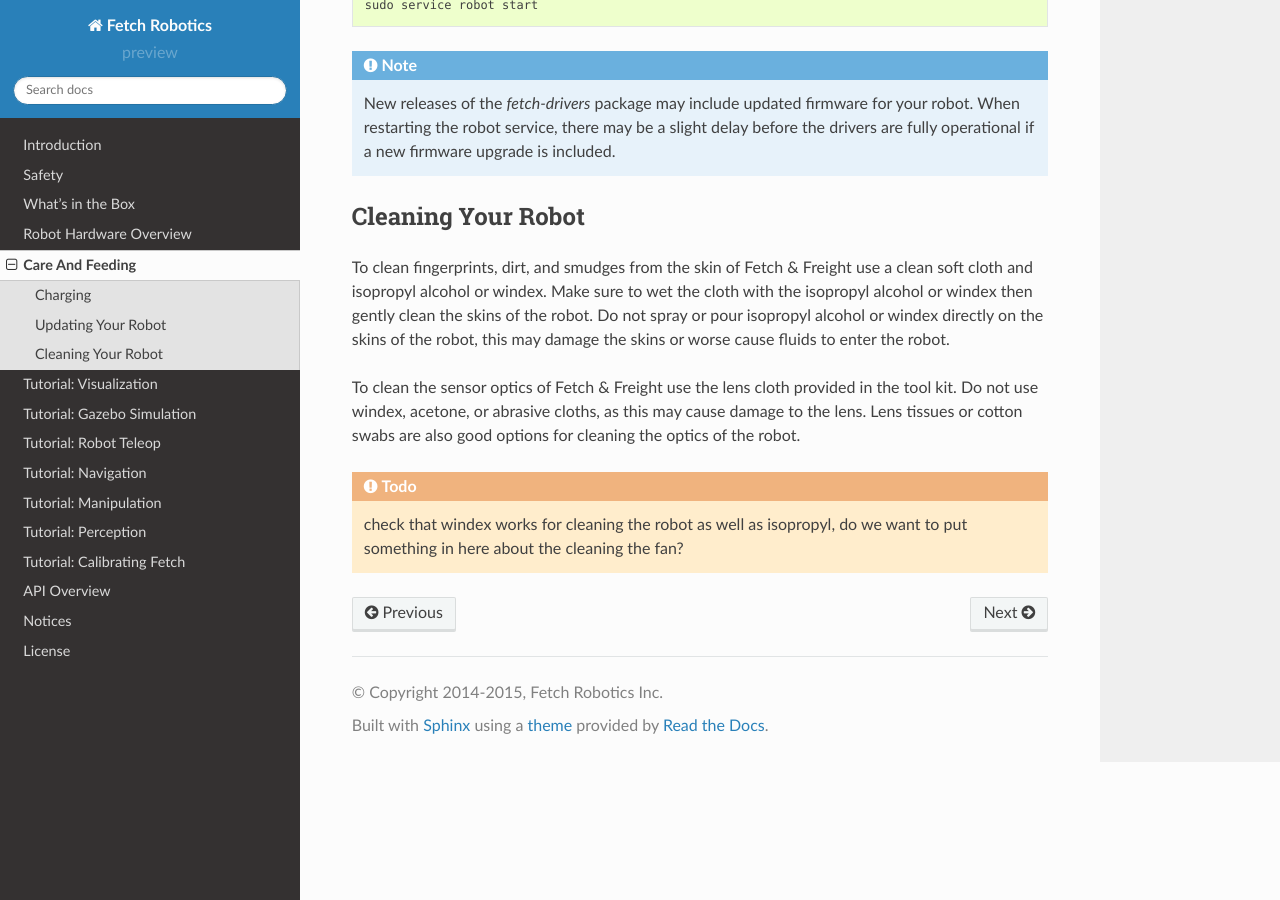
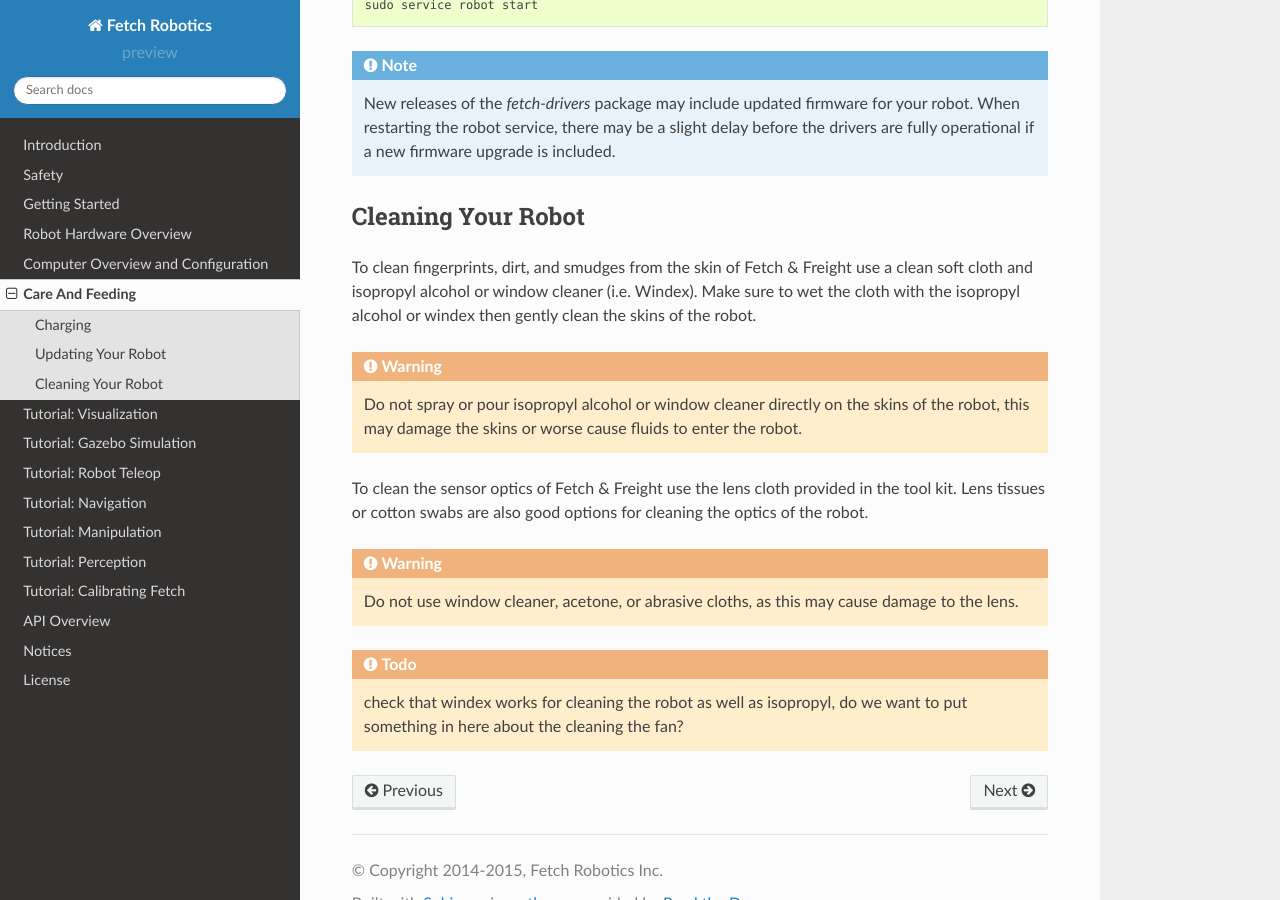
Before and after one commit to fetchrobotics/docs, a Sphinx documentation site: the page built from source/care_and_feeding.rst, in a window 1280 px wide and 900 px high, scrolled down 511 px. Built offline with Sphinx 7.4.7 and the Read the Docs theme 2.0.0, drawn with Linux system fonts in a browser that asks for light colours.

Commit message:
adding the getting started section with embedding different sections so it reads well without jumping around by linking

```diff
--- a/source/care_and_feeding.rst
+++ b/source/care_and_feeding.rst
@@ -32,15 +32,23 @@
 -------------------
 
 To clean fingerprints, dirt, and smudges from the skin of Fetch &
-Freight use a clean soft cloth and isopropyl alcohol or windex. Make
-sure to wet the cloth with the isopropyl alcohol or windex then gently
-clean the skins of the robot. Do not spray or pour isopropyl alcohol or
-windex directly on the skins of the robot, this may damage the skins
-or worse cause fluids to enter the robot.
+Freight use a clean soft cloth and isopropyl alcohol or window cleaner
+(i.e. Windex). Make sure to wet the cloth with the isopropyl alcohol
+or windex then gently clean the skins of the robot.
+
+.. warning::
+
+    Do not spray or pour isopropyl alcohol or window cleaner directly
+    on the skins of the robot, this may damage the skins or worse
+    cause fluids to enter the robot.
 
 To clean the sensor optics of Fetch & Freight use the lens cloth
-provided in the tool kit. Do not use windex, acetone, or abrasive
-cloths, as this may cause damage to the lens. Lens tissues or cotton
-swabs are also good options for cleaning the optics of the robot.
+provided in the tool kit. Lens tissues or cotton swabs are also good
+options for cleaning the optics of the robot.
+
+.. warning::
+
+    Do not use window cleaner, acetone, or abrasive cloths,
+    as this may cause damage to the lens.
 
 .. TODO:: check that windex works for cleaning the robot as well as isopropyl, do we want to put something in here about the cleaning the fan?
--- a/source/index.rst
+++ b/source/index.rst
@@ -4,8 +4,8 @@
 Welcome to Fetch Robotics' documentation!
 ========================================================
 
-Getting Started
----------------
+Fetch & Freight Manual
+----------------------
 
 .. toctree::
    :maxdepth: 2
--- a/source/teleop.rst
+++ b/source/teleop.rst
@@ -3,7 +3,7 @@
 
 Using the Robot Joystick
 ------------------------
-
+.. embed-pt
 Each Fetch and Freight ship with a robot joystick.
 Whenever the robot drivers are running, so is joystick teleop.
 The joystick is capable of controlling the movement of the robot
--- a/source/visualization.rst
+++ b/source/visualization.rst
@@ -3,6 +3,7 @@
 
 .. _rviz:
 
+.. embed-pt
 Visualizing with RVIZ
 ---------------------
 
```
Also changed, not shown: source/computer.rst (+10 -8 lines), source/in_the_box.rst (+49 -6 lines).
